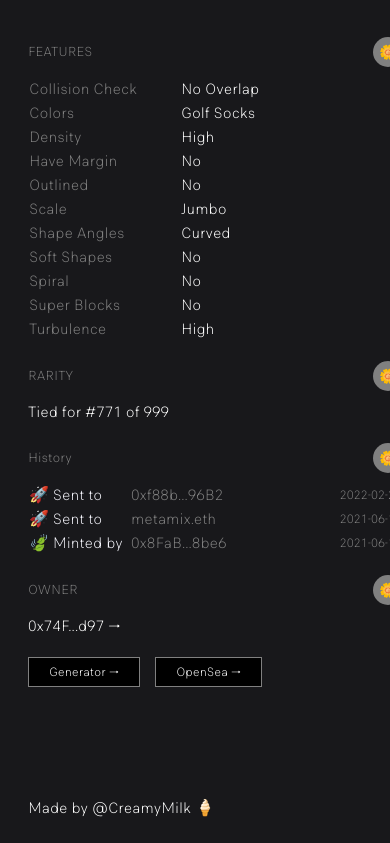
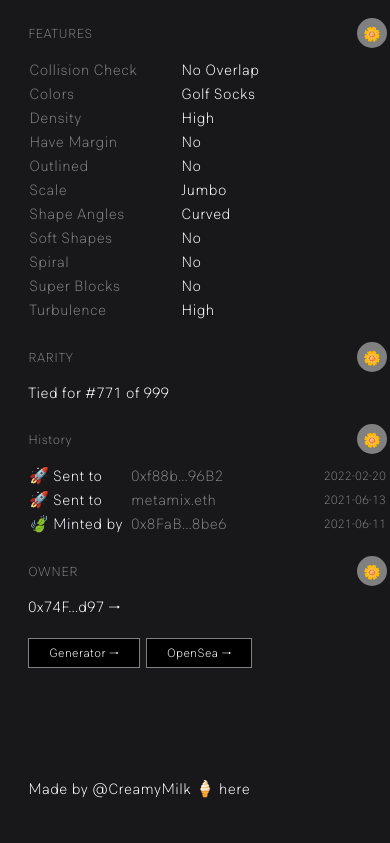
Before and after one commit to CreamyMilk/qql-deats, a Next.js app: page / in a window 390 px wide. Shown: the part 1163-2006 px from the top of the page. Built offline with nearby package versions, Linux system fonts and the light colour scheme.

Commit message:
fix : measure view ports in % not vw

```diff
--- a/pages/index.js
+++ b/pages/index.js
@@ -231,7 +231,7 @@ const ArtPieceDetails = () => {
       </div>
 
       <p>
-          Made by @CreamyMilk 🍦
+          Made by <a href="https://github.com/CreamyMilk/qql-deats">@CreamyMilk 🍦 here</a>
       </p>
 
 
@@ -250,16 +250,14 @@ const useMatchMedia = (mediaQuery, initialValue) => {
     const listener = (matches) => {
       setIsMatching(matches.matches)
     }
+
     if (watcher.addEventListener) {
       watcher.addEventListener('change', listener)
-    } else {
-      watcher.addListener(listener)
     }
+
     return () => {
       if (watcher.removeEventListener) {
         return watcher.removeEventListener('change', listener)
-      } else {
-        return watcher.removeListener(listener)
       }
     }
   }, [mediaQuery])
--- a/styles/globals.css
+++ b/styles/globals.css
@@ -41,13 +41,13 @@ body {
   display: flex;
   margin-top: 30px;
   min-height: 70vh;
-  width: 100vw;
+  width: 100%;
   /* background-color: pink; */
 }
 
 .art-piece-details {
-  min-width: 10vw;
-  max-width: 20vw;
+  min-width: 10%;
+  max-width: 20%;
   min-height: 80vh;
   padding-left: 20px;
   border-style: solid;
@@ -230,8 +230,8 @@ table {
 
 @media only screen and (max-width: 992px) {
   .art-piece-details {
-    min-width: 100vw;
-    min-height: 100vw;
+    min-width: 100%;
+    min-height: 100%;
     border-style: none;
   }
 
```
